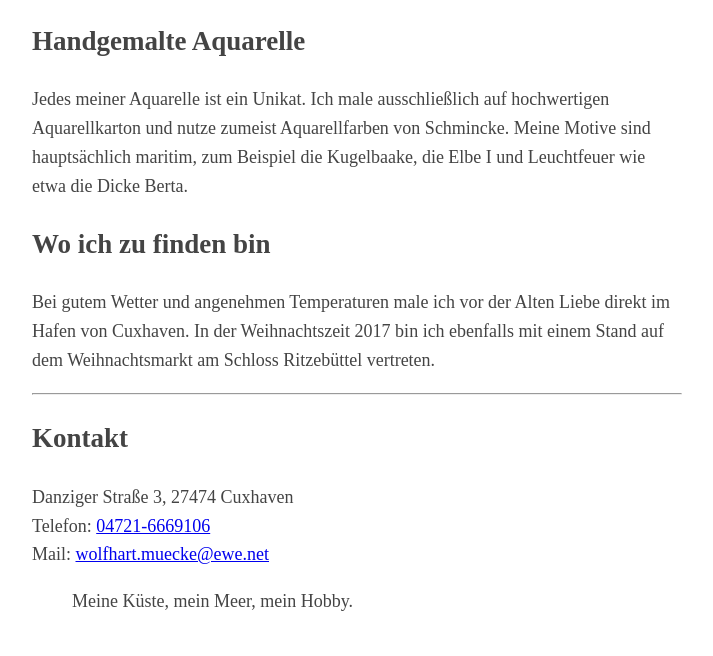
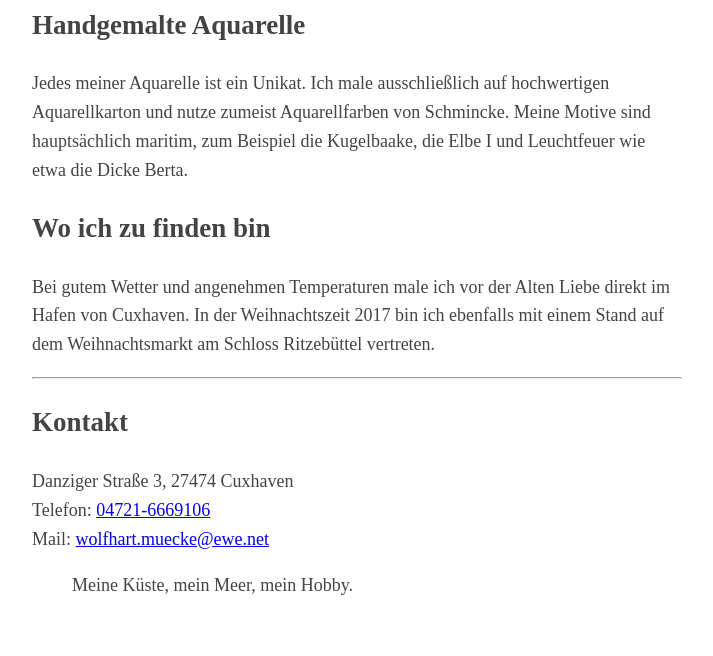
Before and after one commit to whhm/whhm.github.io, a plain HTML site: page index.html in a window 1280 px wide. Shown: the part 182-838 px from the top of the page, without its empty margins (283-996 px from the left). After the commit the page ends 802 px from the top, so only its background shows below. Drawn offline with Linux system fonts and the light colour scheme.

Commit message:
Update index.html

```diff
--- a/index.html
+++ b/index.html
@@ -6,7 +6,7 @@
   <head>
     <title>Meine Küste, Mein Meer, Mein Hobby</title>
     <style type="text/css">
-      body{margin:40px auto;
+      body{margin:20px auto;
       max-width:650px;
       line-height:1.6;
       font-size:18px;
```
